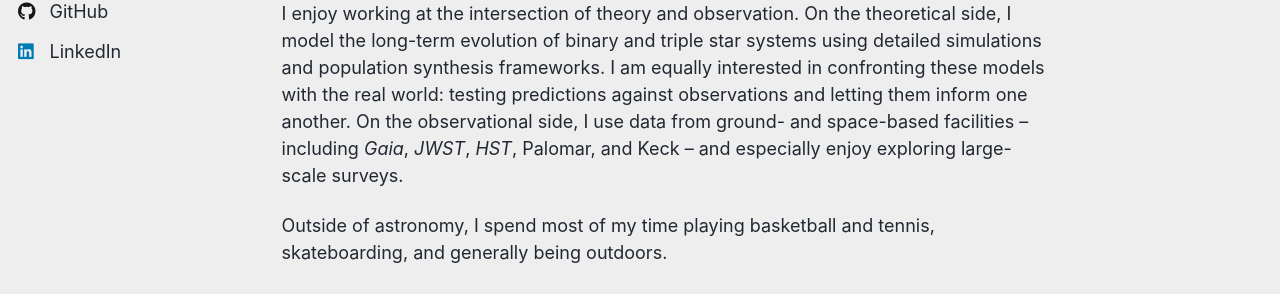
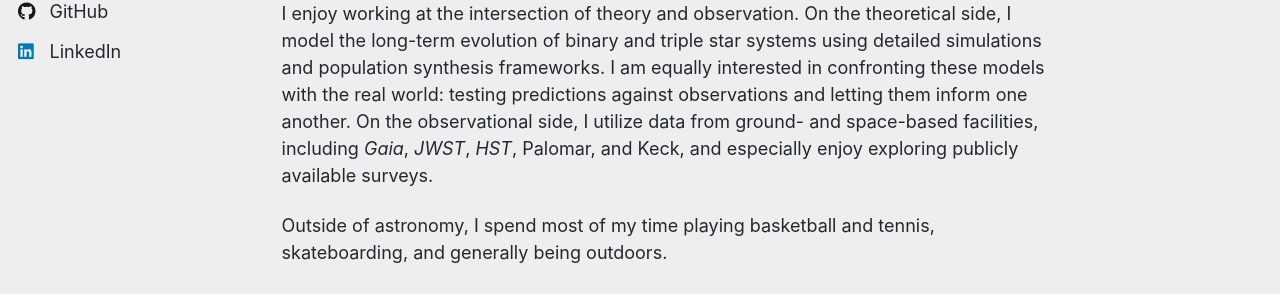
Before and after one commit to cheyanneshariat/cheyanneshariat.github.io, a Jekyll site: the page built from _pages/about.md, in a window 1280 px wide and 1351 px high. Shown: the part 667-961 px from the top of the window. Built offline with Jekyll 4.4.1, drawn with Linux system fonts in a browser that asks for light colours; some web fonts are replaced; a script that is not in the unit is left out.

Commit message:
Revise observational data description in about.md
Updated wording for clarity and specificity regarding data usage.

```diff
--- a/_pages/about.md
+++ b/_pages/about.md
@@ -13,7 +13,7 @@
 ![Illustration of Accreting Binary in Triple](/images/CV_Triple.jpg){: .align-center width="1000px"}
 *<small>image from ["Third Wheel" Star Brings Companions Closer Together](https://www.caltech.edu/about/news/third-wheel-star-brings-companions-closer-together).</small>*
 
-I enjoy working at the intersection of theory and observation. On the theoretical side, I model the long-term evolution of binary and triple star systems using detailed simulations and population synthesis frameworks. I am equally interested in confronting these models with the real world: testing predictions against observations and letting them inform one another. On the observational side, I use data from ground- and space-based facilities -- including *Gaia*, *JWST*, *HST*, Palomar, and Keck -- and especially enjoy exploring large-scale surveys.
+I enjoy working at the intersection of theory and observation. On the theoretical side, I model the long-term evolution of binary and triple star systems using detailed simulations and population synthesis frameworks. I am equally interested in confronting these models with the real world: testing predictions against observations and letting them inform one another. On the observational side, I utilize data from ground- and space-based facilities, including *Gaia*, *JWST*, *HST*, Palomar, and Keck, and especially enjoy exploring publicly available surveys.
 
 Outside of astronomy, I spend most of my time playing basketball and tennis, skateboarding, and generally being outdoors.
 
```
